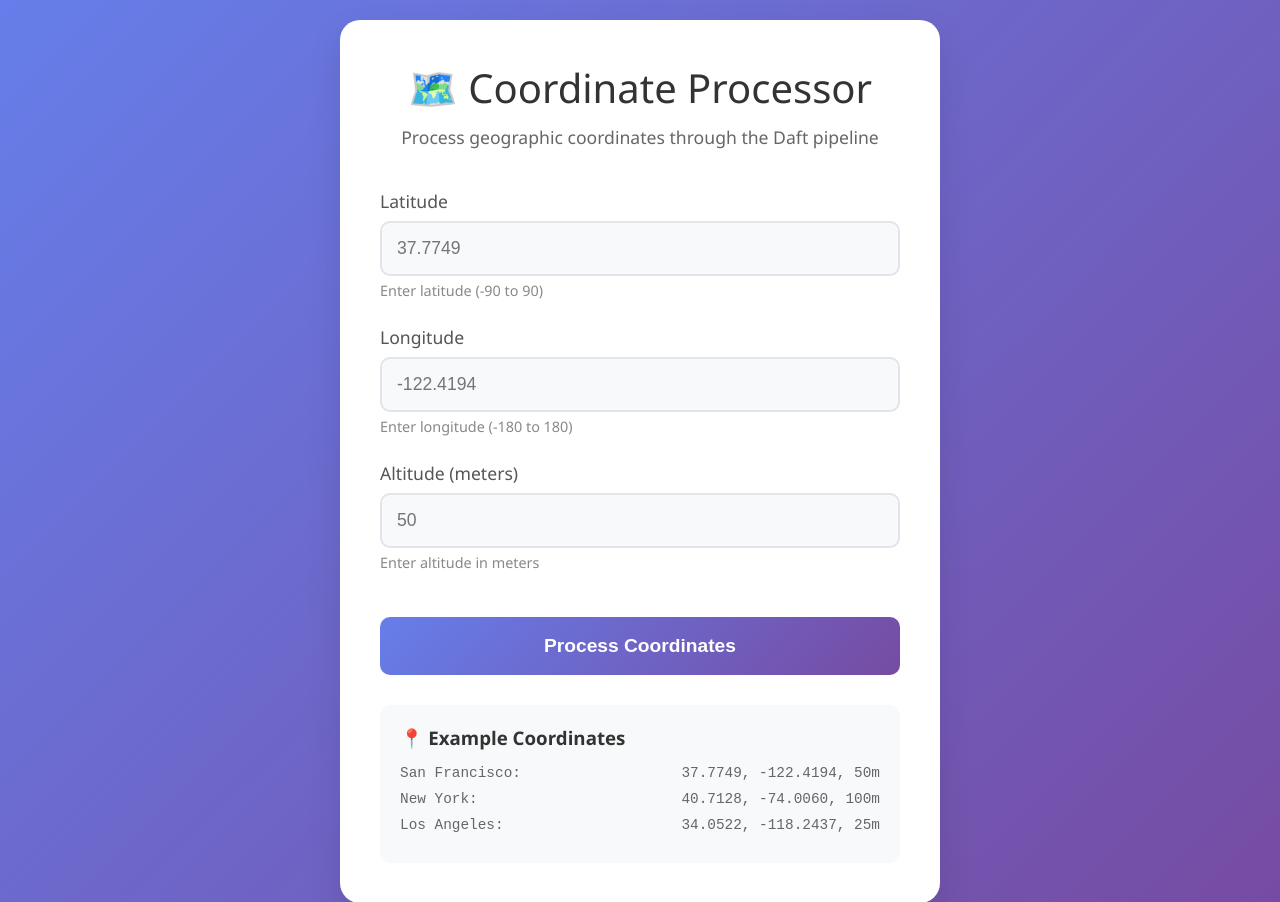
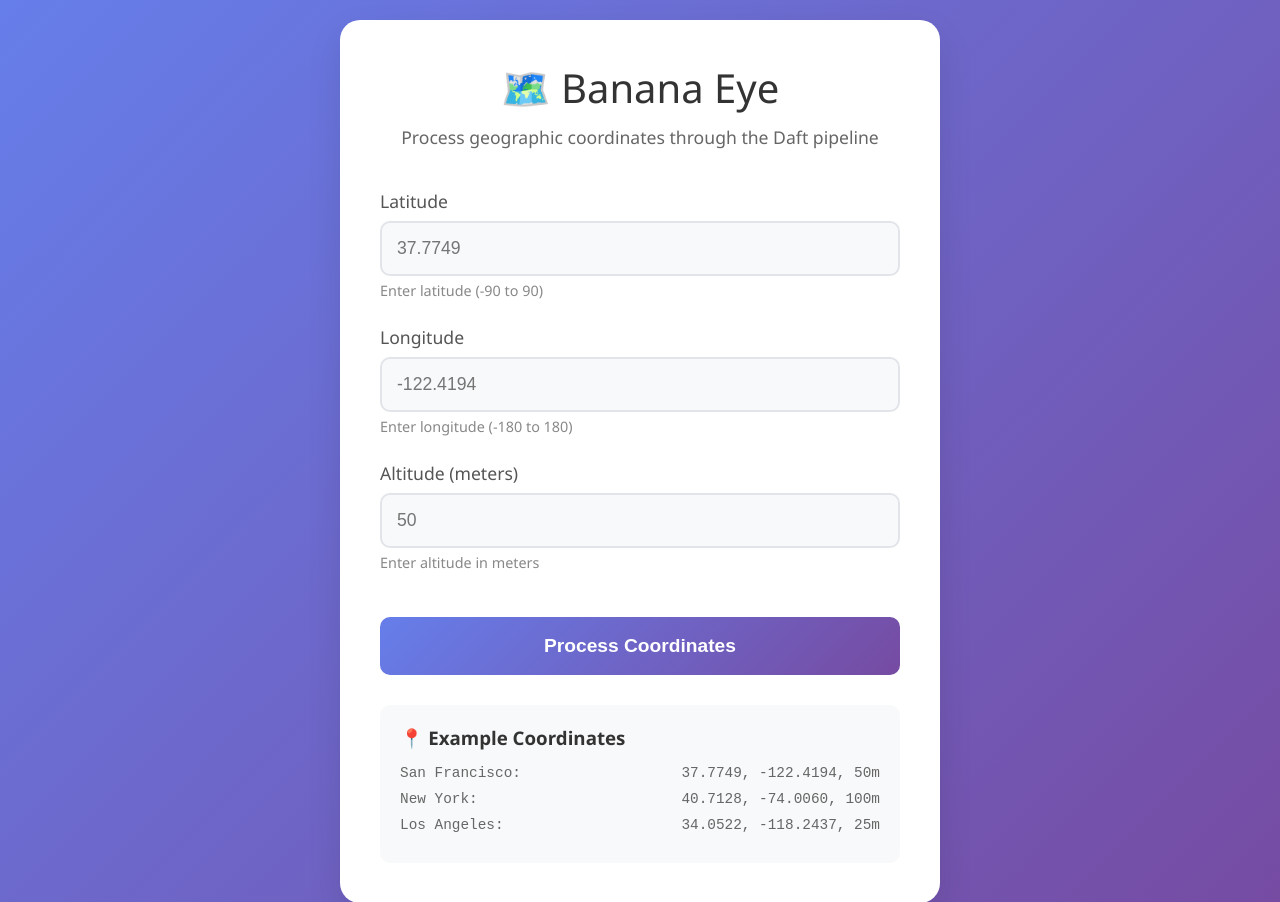
Before and after one commit to vinaykudari/banana-eye, a Flask app: page / in a window 1280 px wide. Shown: the top 902 px of the page. Run offline with Flask 2, Linux system fonts and the light colour scheme; parts of the project's set-up code (start-up, migrations or seed data) failed here and were passed over.

Commit message:
banana eye name

```diff
--- a/templates/index.html
+++ b/templates/index.html
@@ -3,7 +3,7 @@
 <head>
     <meta charset="UTF-8">
     <meta name="viewport" content="width=device-width, initial-scale=1.0">
-    <title>Daft Pipeline - Coordinate Processor</title>
+    <title>Daft Pipeline - Banana Eye</title>
     <style>
         * {
             margin: 0;
@@ -188,7 +188,7 @@
 </head>
 <body>
     <div class="container">
-        <h1>🗺️ Coordinate Processor</h1>
+        <h1>🗺️ Banana Eye</h1>
         <p class="subtitle">Process geographic coordinates through the Daft pipeline</p>
 
         <form id="coordinateForm">
```
